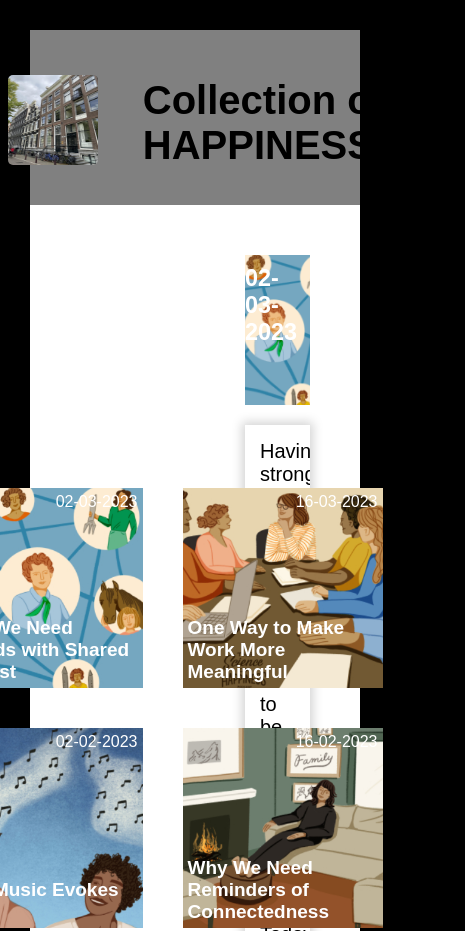
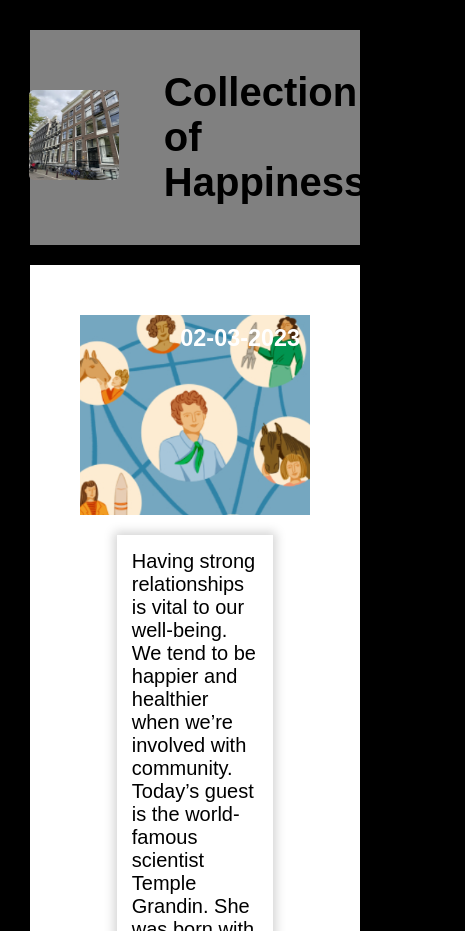
Before and after one commit to AliCMA/PROG-HAPPINESS-EO, a plain HTML site: page index.html in a window 390 px wide. Shown: the top 931 px of the page, 465 px wide, since content can reach past the window. Drawn offline with Linux system fonts and the light colour scheme.

Commit message:
Gedeeltelijk responsive!!!

```diff
--- a/js/main.js
+++ b/js/main.js
@@ -13,7 +13,7 @@ class DataFromApi {
 
 class Header {
     placeToRenderHeader;
-    HappinesHeader;
+    header;
     headerFigure;
     headerImage;
     headerHeading;
@@ -21,8 +21,8 @@ class Header {
     constructor(placeToRenderHeader) {
         this.placeToRenderHeader = document.getElementsByTagName(placeToRenderHeader)[0];
 
-        this.HappinesHeader = document.createElement("HappinesHeader");
-        this.HappinesHeader.classList = ("HappinesHeader");
+        this.header = document.createElement("HappinesHeader");
+        this.header.classList = ("HappinesHeader");
         this.headerFigure = document.createElement("headerfigure");
         this.headerFigure.classList = ("HappinesHeader__headerfigure");
         this.headerImage = document.createElement("img");
@@ -30,14 +30,14 @@ class Header {
         this.headerImage.src = "./images/Logo.webp"
         this.headerHeading = document.createElement("h1");
         this.headerHeading.classList = ("HappinesHeader__title");
-        this.headerHeading.innerHTML = "Collection of HAPPINESS!";
+        this.headerHeading.innerHTML = "Collection of Happiness";
         this.render();
     }
 
     render() {
-        this.placeToRenderHeader.appendChild(this.HappinesHeader);
-        this.HappinesHeader.appendChild(this.headerFigure);
-        this.HappinesHeader.appendChild(this.headerHeading);
+        this.placeToRenderHeader.appendChild(this.header);
+        this.header.appendChild(this.headerFigure);
+        this.header.appendChild(this.headerHeading);
         this.headerFigure.appendChild(this.headerImage);
     }
 }
--- a/scss/abstracts/Responsive/mediaqueries.scss
+++ b/scss/abstracts/Responsive/mediaqueries.scss
@@ -0,0 +1,39 @@
+//Responsive gedeelte van de website:
+
+@media screen and (max-width: 95rem) {
+  .SectionRight {
+    width: 100%;
+
+    &__audio {
+      position: relative;
+      right: 2rem;
+
+    }
+
+    &__SectionRightContent {
+      width: 100%;
+      width: 68%;
+    }
+  }
+
+  .mainHappiness {
+
+    position: relative;
+    height: auto;
+  }
+
+  .LeftSection {
+    width: 100%;
+    height: auto;
+    padding: 1rem;
+  }
+
+  .MainContent {
+    flex-direction: column;
+    height: auto;
+  }
+
+
+
+
+}
```
Also changed, not shown: scss/style.scss (+2 -7 lines), css/style.css, scss/abstracts/colors/colors.scss (line endings or trailing spaces), scss/abstracts/reset/reset.scss (line endings or trailing spaces), scss/abstracts/variabel/vars.scss (line endings or trailing spaces), scss/components/LeftSection/LeftSection.scss (line endings or trailing spaces), scss/components/RightSection/RightSection.scss (line endings or trailing spaces), scss/components/base.scss (line endings or trailing spaces), scss/components/footer/footer.scss (line endings or trailing spaces), scss/components/header/header.scss (line endings or trailing spaces), scss/components/main/main.scss (line endings or trailing spaces), 2 other files.
